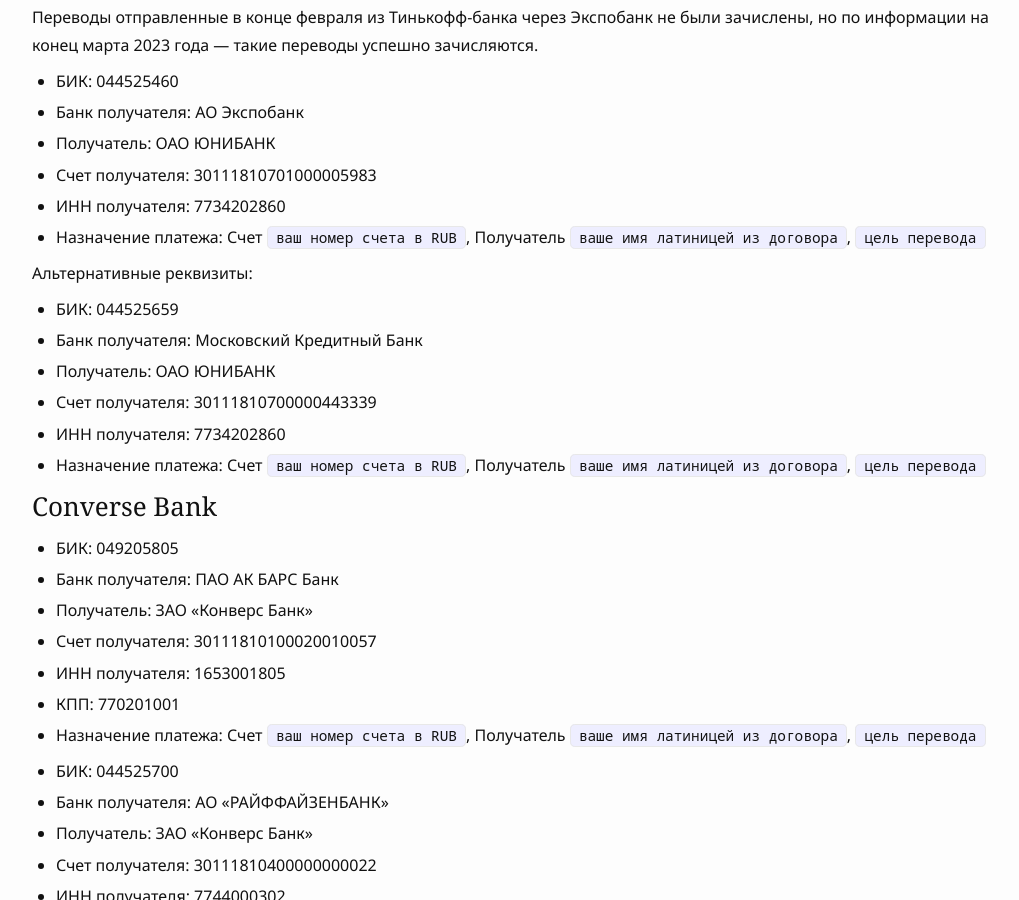
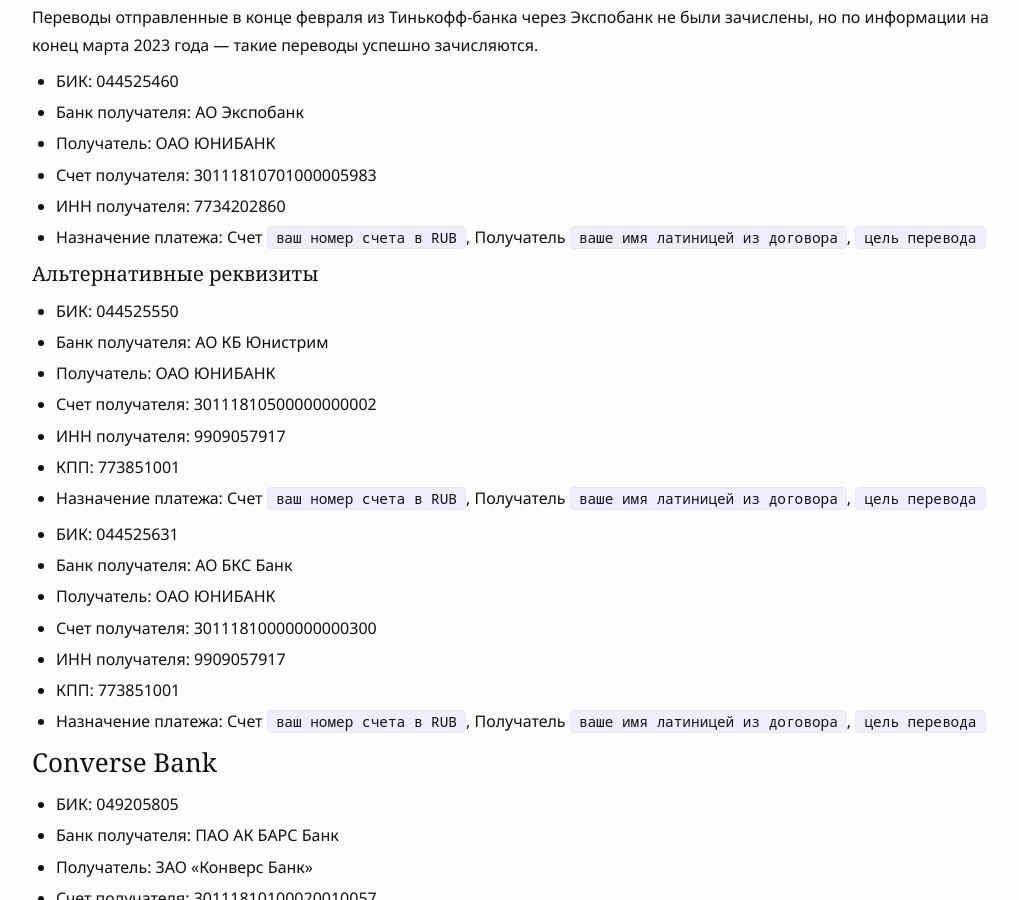
Before and after one commit to haywiki/haywiki.github.io, a Jekyll site: the page built from money/bank-examples.md, in a window 1280 px wide and 900 px high, scrolled down 3107 px. Shown: the whole window, without its empty margins (128-1147 px from the left). Built offline with Jekyll 4.4.1, drawn with Linux system fonts in a browser that asks for light colours; nearby versions of some CDN libraries; a script that is not in the unit is left out.

Commit message:
обновлена информация о документах

```diff
--- a/money/bank-examples.md
+++ b/money/bank-examples.md
@@ -120,13 +120,22 @@
 - ИНН получателя: 7734202860
 - Назначение платежа: Счет `ваш номер счета в RUB`, Получатель `ваше имя латиницей из договора`, `цель перевода`
 
-Альтернативные реквизиты:
+#### Альтернативные реквизиты
 
-- БИК: 044525659
-- Банк получателя: Московский Кредитный Банк
+- БИК: 044525550
+- Банк получателя: АО КБ Юнистрим
 - Получатель: ОАО ЮНИБАНК
-- Счет получателя: 30111810700000443339
-- ИНН получателя: 7734202860
+- Счет получателя: 30111810500000000002
+- ИНН получателя: 9909057917
+- КПП: 773851001
+- Назначение платежа: Счет `ваш номер счета в RUB`, Получатель `ваше имя латиницей из договора`, `цель перевода`
+
+- БИК: 044525631
+- Банк получателя: АО БКС Банк
+- Получатель: ОАО ЮНИБАНК
+- Счет получателя: 30111810000000000300
+- ИНН получателя: 9909057917
+- КПП: 773851001
 - Назначение платежа: Счет `ваш номер счета в RUB`, Получатель `ваше имя латиницей из договора`, `цель перевода`
 
 ### Converse Bank
```
Also changed, not shown: documents/eaeu-cert.md (+5 -6 lines), documents/registration.md (+5 -0 lines).
